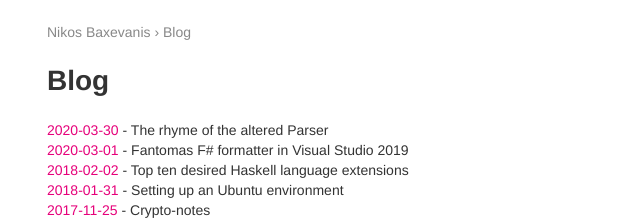
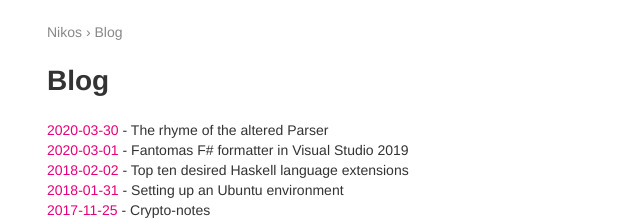
Before and after one commit to moodmosaic/blog, a Jekyll site: the page built from _pages/index.html, in a window 1280 px wide. Shown: the top 220 px of the page, without its empty margins (293-933 px from the left). Built offline with Jekyll 4.4.1, drawn with Linux system fonts in a browser that asks for light colours.

Commit message:
-  Nikos Baxevanis (moodmosaic) +  Nikos

```diff
--- a/_config.yml
+++ b/_config.yml
@@ -1,5 +1,5 @@
 title:
-  Nikos Baxevanis (moodmosaic)
+  Nikos
 
 author:
   name:
--- a/_layouts/post.html
+++ b/_layouts/post.html
@@ -3,7 +3,7 @@
 ---
 
 <div class="meta">
-  <a href="https://nikosbaxevanis.com">Nikos Baxevanis</a>
+  <a href="https://nikosbaxevanis.com">Nikos</a>
   &#x203A;
   <a href="https://blog.nikosbaxevanis.com">Blog</a>
   &#x203A;
--- a/_pages/index.html
+++ b/_pages/index.html
@@ -5,7 +5,7 @@
 ---
 
 <div class="meta">
-  <a href="https://nikosbaxevanis.com">Nikos Baxevanis</a>
+  <a href="https://nikosbaxevanis.com">Nikos</a>
   &#x203A;
   <a href="https://blog.nikosbaxevanis.com">Blog</a>
 </div>
```
